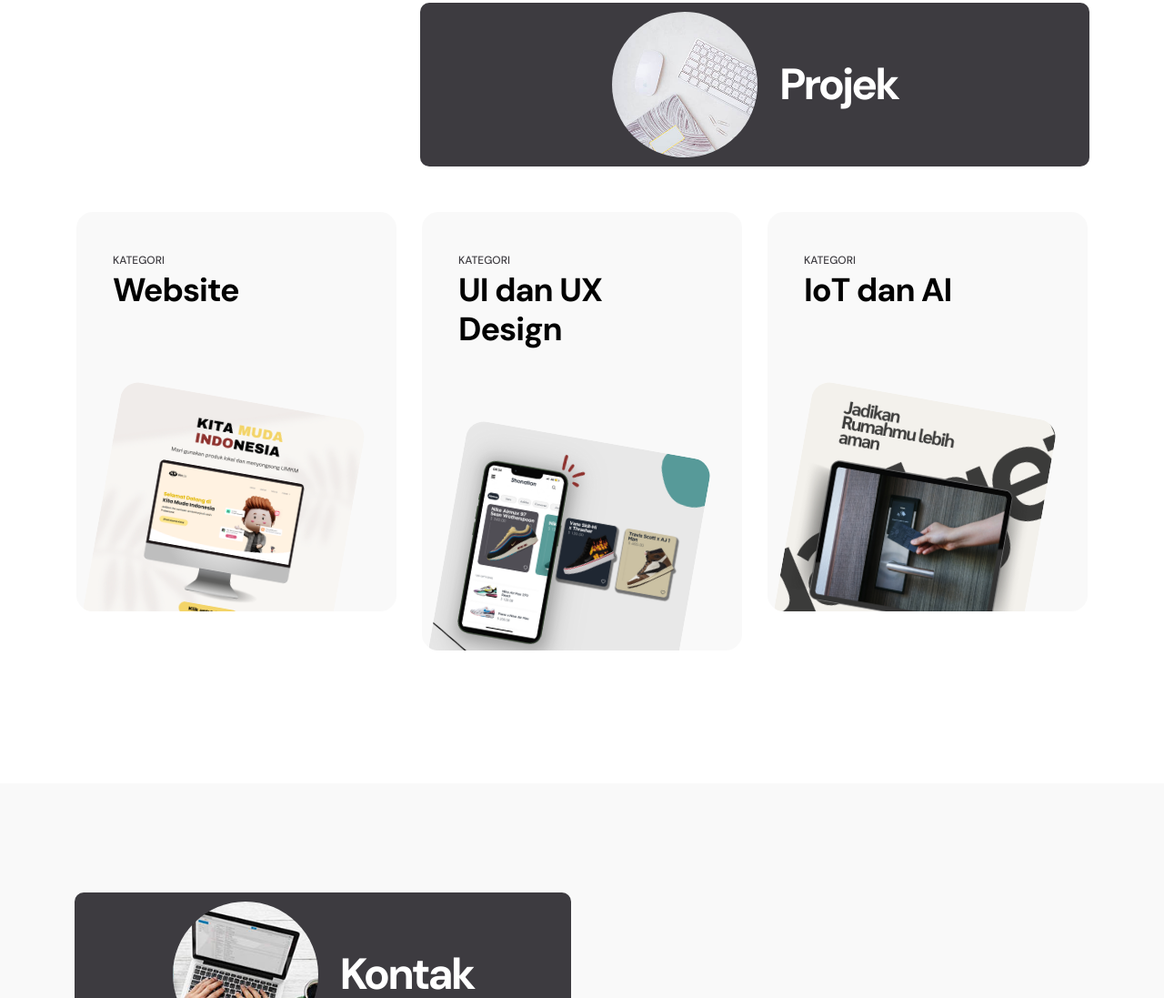
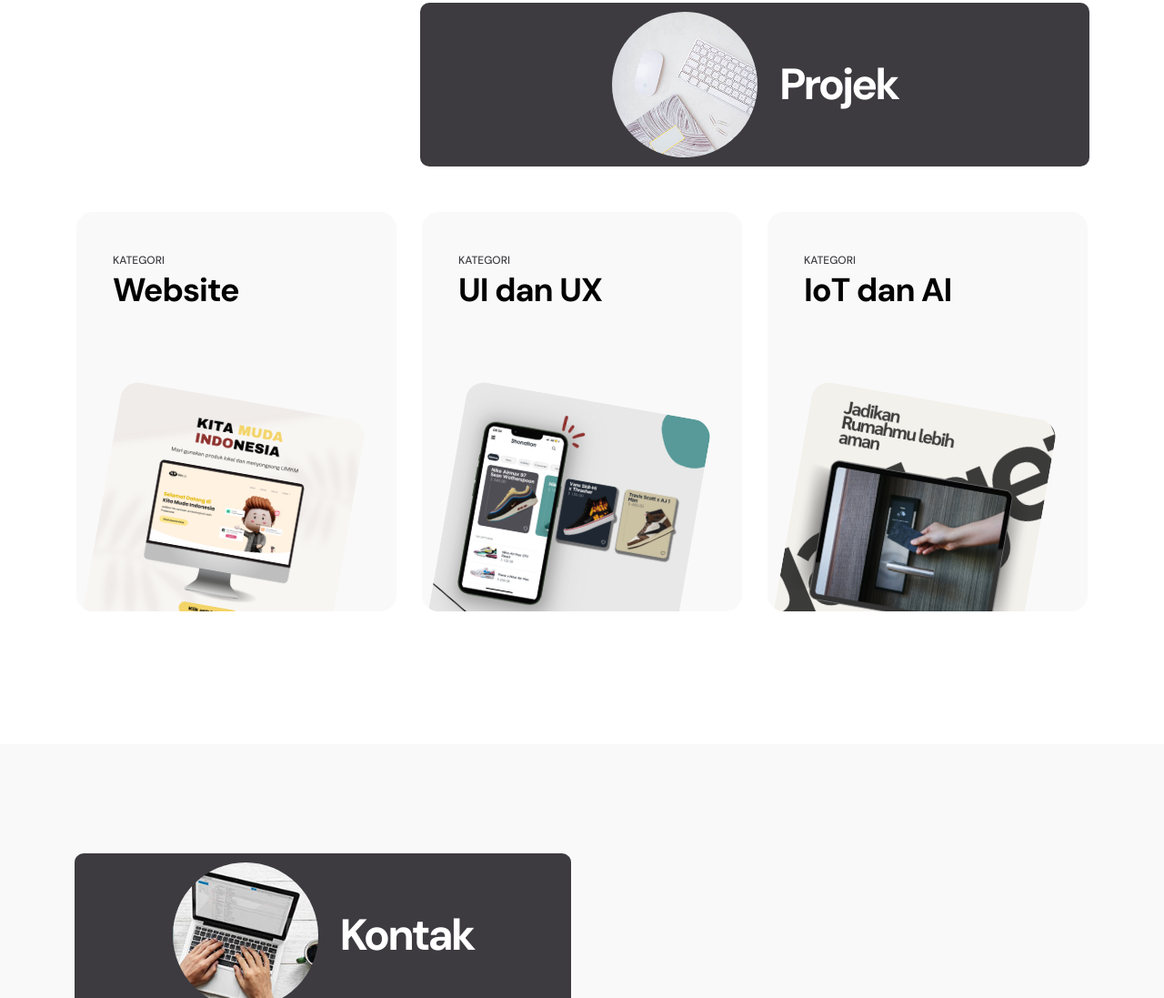
Before and after one commit to fachry-15/My-Portofolio, a plain HTML site: page index.html in a window 1280 px wide. Shown: the part 4392-5489 px from the top of the page at 91% size. Drawn offline with Linux system fonts and the light colour scheme.

Commit message:
after fixed

```diff
--- a/index.html
+++ b/index.html
@@ -387,7 +387,7 @@
                             <div class="projects-info">
                                 <small class="projects-tag">Kategori</small>
 
-                                <h3 class="projects-title">UI dan UX Design</h3>
+                                <h3 class="projects-title">UI dan UX</h3>
                             </div>
 
                             <a href="images/projects/UI UX Design.png" class="popup-image">
```
